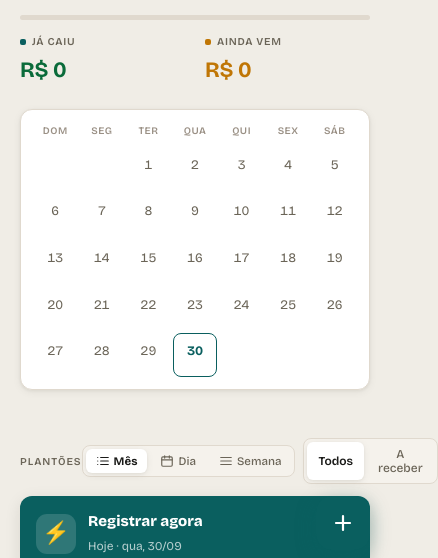
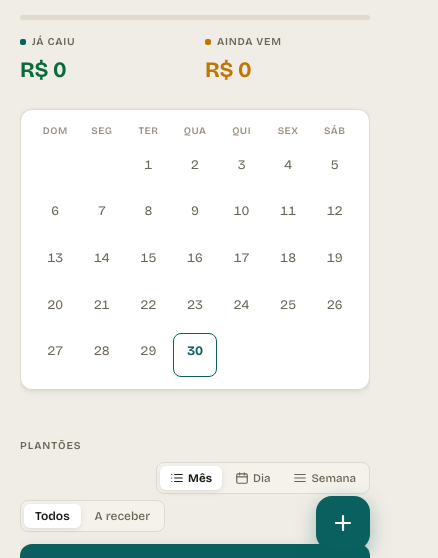
Before and after one commit to alissonaasevedo/plantoes, a plain HTML site: page index.html in a window 390 px wide. Shown: the part 206-764 px from the top of the page, 438 px wide, since content can reach past the window. Drawn offline with nearby package versions, Linux system fonts and the light colour scheme.

Commit message:
Add files via upload

```diff
--- a/index.html
+++ b/index.html
@@ -90,6 +90,16 @@
 #add-top { display: none; }
 /* ── Secções responsivas ── */
 section { display: block; }
+/* barra de controles da lista — não transborda em telas pequenas */
+.ctrl-bar {
+display: flex; gap: 6px; align-items: center;
+flex-wrap: wrap; min-width: 0; max-width: 100%;
+}
+.view-toggle { flex-shrink: 0; }
+.segs { flex-shrink: 0; }
+/* previne scroll horizontal global */
+body { overflow-x: hidden; }
+.pane { overflow: hidden; }
 .pane { min-width: 0; }
 /* ── Label caps ── */
 .caps-label {
@@ -161,7 +171,7 @@
 .next .go:hover { background: rgba(255,255,255,.25); }
 .next .go + .go { margin-left: 8px; }
 /* ── Seções ── */
-.sec { display: flex; align-items: center; justify-content: space-between; margin: 0 0 12px; padding-top: 24px; }
+.sec { display: flex; align-items: center; justify-content: space-between; margin: 0 0 12px; padding-top: 24px; flex-wrap: wrap; gap: 8px; }
 .sec h2 { font-size: 10.5px; font-weight: 600; letter-spacing: .09em; text-transform: uppercase; color: var(--dim); }
 .segs { display: flex; gap: 3px; background: var(--surface-2); border-radius: 8px; padding: 3px; border: 1px solid var(--line); }
 .segs button { border: 0; background: none; color: var(--dim); font-family: inherit; font-size: 12px; padding: 5px 11px; border-radius: 6px; cursor: pointer; font-weight: 500; }
@@ -519,7 +529,7 @@
 <div class="pane">
 <div class="sec">
 <h2 id="list-count">Plantões</h2>
-<div style="display:flex;gap:8px;align-items:center">
+<div class="ctrl-bar">
 <div class="view-toggle" id="view-toggle">
 <button class="on" data-vt="lista"><svg width="14" height="14" viewBox="0 0 24 24" fill="none" stroke="currentColor" stroke-width="2" stroke-linecap="round"><path d="M8 6h13M8 12h13M8 18h13M3 6h.01M3 12h.01M3 18h.01"/></svg> Mês</button>
 <button data-vt="dia"><svg width="14" height="14" viewBox="0 0 24 24" fill="none" stroke="currentColor" stroke-width="2" stroke-linecap="round"><rect x="3" y="5" width="18" height="16" rx="2"/><path d="M3 10h18M8 3v4M16 3v4"/></svg> Dia</button>
--- a/sw.js
+++ b/sw.js
@@ -1,4 +1,4 @@
-const CACHE = 'plantoes-v15';
+const CACHE = 'plantoes-v16';
 const ASSETS = ['./','./index.html','./manifest.json','./icon-192.png','./icon-512.png','./apple-touch-icon.png'];
 
 self.addEventListener('install', e => {
```
